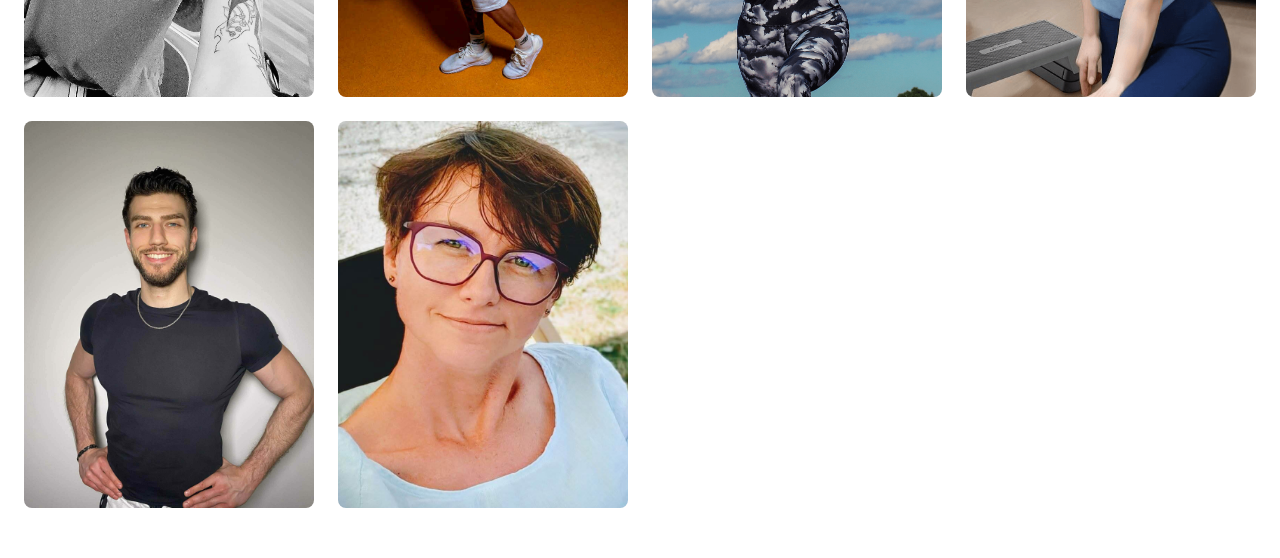
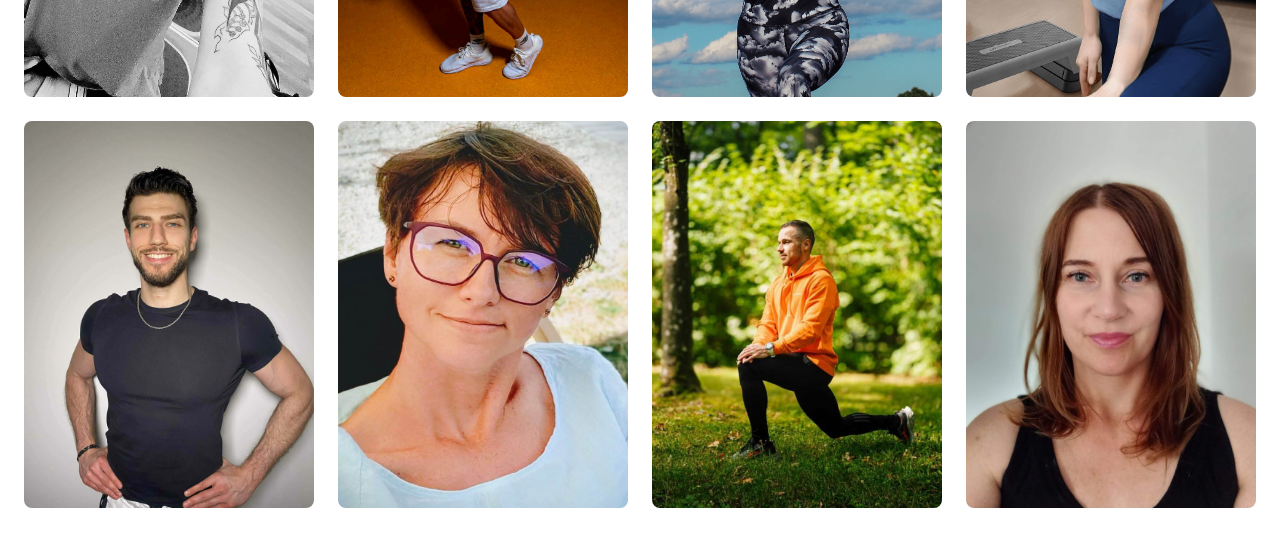
Before and after one commit to Szorcu/powerfit, a Next.js app: page /trenerzy in a window 1280 px wide. Shown: the part 1100-1658 px from the top of the page. Built offline with nearby package versions, Linux system fonts and the light colour scheme.

Commit message:
Updated trainers

```diff
--- a/src/components/atoms/Carousel/Carousel.tsx
+++ b/src/components/atoms/Carousel/Carousel.tsx
@@ -1,6 +1,13 @@
 "use client";
 
-import * as React from "react";
+import {
+  createContext,
+  useCallback,
+  useContext,
+  useEffect,
+  useRef,
+  useState,
+} from "react";
 import useEmblaCarousel, {
   type UseEmblaCarouselType,
 } from "embla-carousel-react";
@@ -28,10 +35,10 @@ type CarouselContextProps = {
   canScrollNext: boolean;
 } & CarouselProps;
 
-const CarouselContext = React.createContext<CarouselContextProps | null>(null);
+const CarouselContext = createContext<CarouselContextProps | null>(null);
 
 function useCarousel() {
-  const context = React.useContext(CarouselContext);
+  const context = useContext(CarouselContext);
 
   if (!context) {
     throw new Error("useCarousel must be used within a <Carousel />");
@@ -47,7 +54,7 @@ function Carousel({
   children,
   ...props
 }: React.ComponentProps<"div"> & CarouselProps) {
-  const autoplay = React.useRef(
+  const autoplay = useRef(
     Autoplay({
       stopOnInteraction: false,
     }),
@@ -60,26 +67,26 @@ function Carousel({
     },
     [autoplay.current],
   );
-  const [canScrollPrev, setCanScrollPrev] = React.useState(false);
-  const [canScrollNext, setCanScrollNext] = React.useState(false);
+  const [canScrollPrev, setCanScrollPrev] = useState(false);
+  const [canScrollNext, setCanScrollNext] = useState(false);
 
-  const onSelect = React.useCallback((api: CarouselApi) => {
+  const onSelect = useCallback((api: CarouselApi) => {
     if (!api) return;
     setCanScrollPrev(api.canScrollPrev());
     setCanScrollNext(api.canScrollNext());
   }, []);
 
-  const scrollPrev = React.useCallback(() => {
+  const scrollPrev = useCallback(() => {
     api?.scrollPrev();
     autoplay.current.reset();
   }, [api]);
 
-  const scrollNext = React.useCallback(() => {
+  const scrollNext = useCallback(() => {
     api?.scrollNext();
     autoplay.current.reset();
   }, [api]);
 
-  const handleKeyDown = React.useCallback(
+  const handleKeyDown = useCallback(
     (event: React.KeyboardEvent<HTMLDivElement>) => {
       if (event.key === "ArrowLeft") {
         event.preventDefault();
@@ -92,12 +99,12 @@ function Carousel({
     [scrollPrev, scrollNext],
   );
 
-  React.useEffect(() => {
+  useEffect(() => {
     if (!api || !setApi) return;
     setApi(api);
   }, [api, setApi]);
 
-  React.useEffect(() => {
+  useEffect(() => {
     if (!api) return;
     onSelect(api);
     api.on("reInit", onSelect);
--- a/src/consts/trainers.ts
+++ b/src/consts/trainers.ts
@@ -2,61 +2,108 @@ export const TRAINERS = [
   {
     img: "trainer-krystian.png",
     name: "Krystian Krupiński",
-    description: "Specjalista ds. fitness z 10-letnim doświadczeniem.",
-    classes: ["Joga", "Pilates", "Trening siłowy"],
+    description:
+      "Trener personalny oraz trener dyżurny odpowiedzialny za pomoc ćwiczącym i nadzór nad porządkiem na siłowni; magister wychowania fizycznego, certyfikowany trener personalny, specjalizuje się w trójboju siłowym, treningach siłowych, zajęciach fitness oraz treningach obwodowych, posiada doświadczenie jako zawodnik i medalista sportów sylwetkowych oraz prowadzi treningi ukierunkowane na rozwój siły, poprawę sylwetki i redukcję tkanki tłuszczowej.",
+    classes: ["Obwodowy Power"],
   },
   {
     img: "trainer-roksana.png",
     name: "Roksana Czerwińska",
-    description: "Trenerka personalna i dietetyk.",
-    classes: ["Trening personalny", "Kardio", "Zdrowe odżywianie"],
+    description:
+      "Instruktorka fitness i trener personalny z 9-letnim doświadczeniem; specjalizuje się w treningu siłowym, kształtowaniu sylwetki, treningu funkcjonalnym oraz pracy z mięśniami głębokimi.",
+    classes: [
+      "Modelowanie sylwetki",
+      "Sexy body",
+      "Siła i progres",
+      "Trening obwodowy z Roksaną",
+    ],
   },
   {
     img: "trainer-rafal.png",
     name: "Rafał Kukisz",
-    description: "Ekspert w dziedzinie treningu funkcjonalnego.",
-    classes: ["CrossFit", "Trening funkcjonalny", "HIIT"],
+    description:
+      "Mistrz Polski w kulturystyce oraz certyfikowany trener personalny; specjalizuje się w treningu siłowym, pracuje z osobami na różnych poziomach zaawansowania, w tym z osobami po urazach, wykorzystując wiedzę z zakresu biomechaniki, żywienia i regeneracji.",
+    classes: ["-"],
   },
   {
     img: "trainer-piotr.jpeg",
     name: "Piotr Sidun",
-    description: "Instruktorka tańca i fitnessu.",
-    classes: ["Zumba", "Taniec", "Stretching"],
+    description:
+      "Fizjoterapeuta oraz trener medyczny z międzynarodowym certyfikatem MTT; prowadzi medyczne treningi personalne, zajęcia fitness, masaże, terapię manualną oraz akupunkturę, zajmuje się także analizą wyników badań diagnostycznych i laboratoryjnych.",
+    classes: ["Stretching zdrowego kręgosłupa"],
   },
   {
     img: "trainer-patrycja.png",
     name: "Patrycja Matuszewska",
-    description: "Trener kulturystyki i fitnessu.",
-    classes: ["Kulturystyka", "Trening siłowy", "Planowanie treningów"],
+    description:
+      "Instruktor fitness i trener personalny z wieloletnim doświadczeniem, prowadzi zajęcia fitness oraz treningi personalne ukierunkowane na poprawę kondycji i redukcję masy ciała.",
+    classes: ["Chudnij z Patrycją"],
   },
   {
     img: "trainer-pawel.jpeg",
     name: "Paweł Gołębiewski",
-    description: "Specjalistka od treningu kobiet w ciąży.",
-    classes: ["Trening dla kobiet w ciąży", "Pilates", "Zdrowy kręgosłup"],
+    description:
+      "Magister wychowania fizycznego, trener personalny i trener medyczny, instruktor kulturystyki i pływania; od 2016 roku prowadzi treningi personalne i grupowe, specjalizuje się w treningu siłowym i medycznym, zajmuje się również szkoleniem przyszłych trenerów personalnych oraz organizacją obozów sportowych.",
+    classes: ["Trening obwodowy"],
   },
   {
     img: "trainer-ela.png",
     name: "Elżbieta Łabejsza",
-    description: "Specjalistka od treningu kobiet w ciąży.",
-    classes: ["Trening dla kobiet w ciąży", "Pilates", "Zdrowy kręgosłup"],
+    description:
+      "Instruktorka jogi praktykująca od 2015 roku, ukończyła szkolenia m.in. u prof. Rajesh Kumar Sanyasi Bhargava oraz liczne kursy i warsztaty w Olala Yoga & Pilates School; specjalizuje się w jodze hormonalnej, yin jodze, jodze somatycznej oraz pracy z kręgosłupem i mięśniami głębokimi, prowadzi zajęcia grupowe i indywidualne.",
+    classes: [
+      "Fitball",
+      "Joga",
+      "Joga dla kręgosłupa",
+      "Joga dla początkujących",
+      "Joga Vinyasa flow",
+      "Joga slow flow",
+      "Somatic joga",
+      "Yin joga",
+      "Zdrowy kręgosłup",
+    ],
   },
   {
     img: "trainer-anna.png",
     name: "Anna Sulewska",
-    description: "Specjalistka od treningu kobiet w ciąży.",
-    classes: ["Trening dla kobiet w ciąży", "Pilates", "Zdrowy kręgosłup"],
+    description:
+      "Instruktorka fitness oraz trenerka personalna; prowadzi zajęcia ukierunkowane na redukcję tkanki tłuszczowej i poprawę kondycji, oraz treningi personalne z naciskiem na naukę prawidłowych wzorców ruchowych.",
+    classes: ["Step cardio"],
   },
   {
     img: "trainer-alan.jpeg",
     name: "Alan Ahmad",
-    description: "Specjalistka od treningu kobiet w ciąży.",
-    classes: ["Trening dla kobiet w ciąży", "Pilates", "Zdrowy kręgosłup"],
+    description:
+      "Trener personalny z wieloletnim doświadczeniem; specjalizuje się w treningach siłowych, eksplozywnościowych i wytrzymałościowych, prowadzi treningi ukierunkowane na kompleksowy rozwój sprawności fizycznej, z naciskiem na poprawną technikę, bezpieczeństwo oraz progres, pracując z osobami o zróżnicowanych celach i poziomie zaawansowania.",
+    classes: ["Superhero training"],
   },
   {
     img: "trainer-asia.jpeg",
     name: "Joanna Przydacz",
-    description: "Specjalistka od treningu kobiet w ciąży.",
-    classes: ["Trening dla kobiet w ciąży", "Pilates", "Zdrowy kręgosłup"],
+    description:
+      "Instruktorka pilatesu z 2-letnim doświadczeniem; prowadzi zajęcia pilates, łącząc elementy kontroli ruchu, stabilizacji i płynności, pracuje z grupami o zróżnicowanym poziomie zaawansowania.",
+    classes: ["Pilates"],
+  },
+  {
+    img: "trainer-lukasz.jpeg",
+    name: "Łukasz Grodzki",
+    description:
+      "Trener specjalizujący się w treningu siłowym i wytrzymałościowym; posiada wieloletnie doświadczenie w pracy trenerskiej, prowadzi zajęcia grupowe i treningi personalne, a wcześniej trenował judo i bierze udział w zawodach biegowych.",
+    classes: ["Full body workout", "Power Training"],
+  },
+  {
+    img: "trainer-dominika.jpeg",
+    name: "Dominika Olszewska",
+    description:
+      "Instruktorka fitness, trener personalny z 5-letnim doświadczeniem oraz dyplomowany trener medyczny; prowadzi treningi wytrzymałościowo-wydolnościowe z elementami mobilności i rozciągania.",
+    classes: [
+      "AMRAP/EMOM",
+      "Brazylijskie pośladki",
+      "Modelowanie sylwetki",
+      "Płaski brzuch z Dominiką",
+      "Rollowanie - rozciąganie",
+      "Siła i progres",
+      "Turbo spalanie",
+    ],
   },
 ];
```
Also changed, not shown: public/trainer-dominika.jpeg (added), public/trainer-lukasz.jpeg (added).
